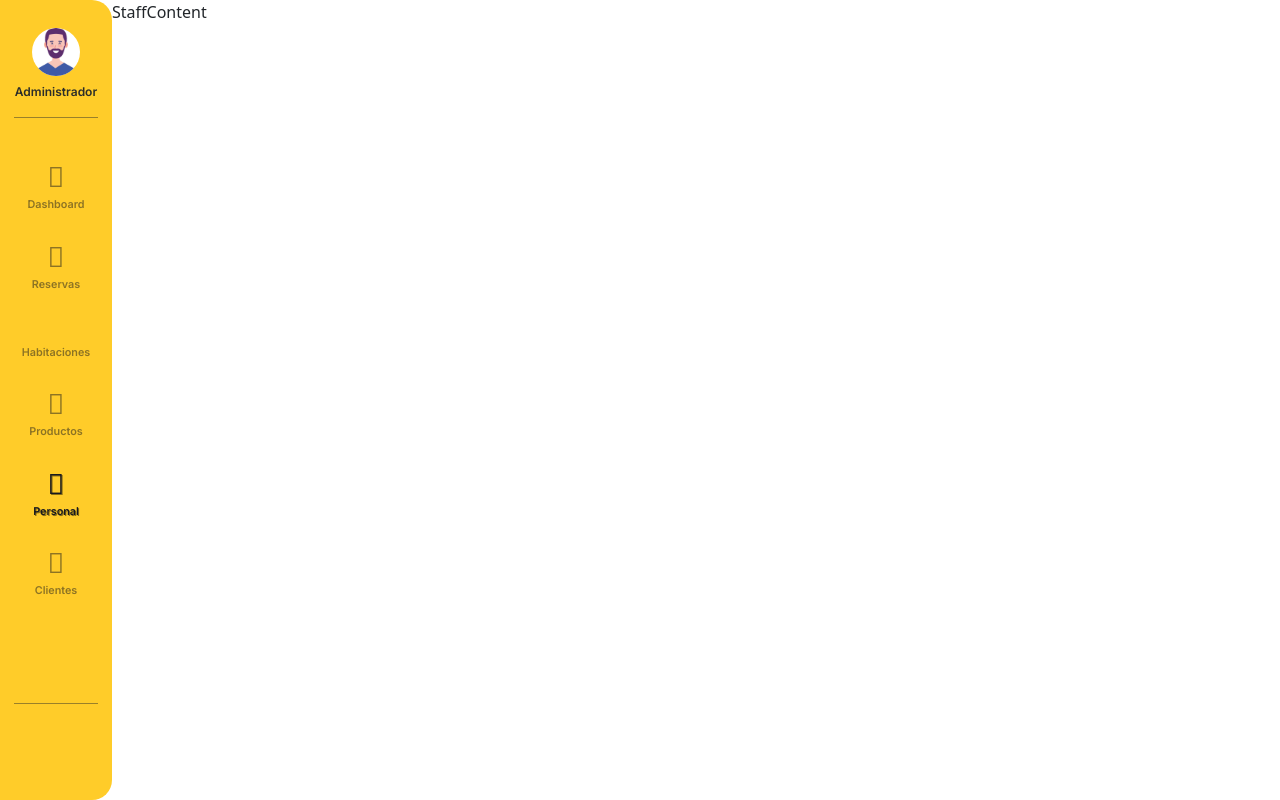
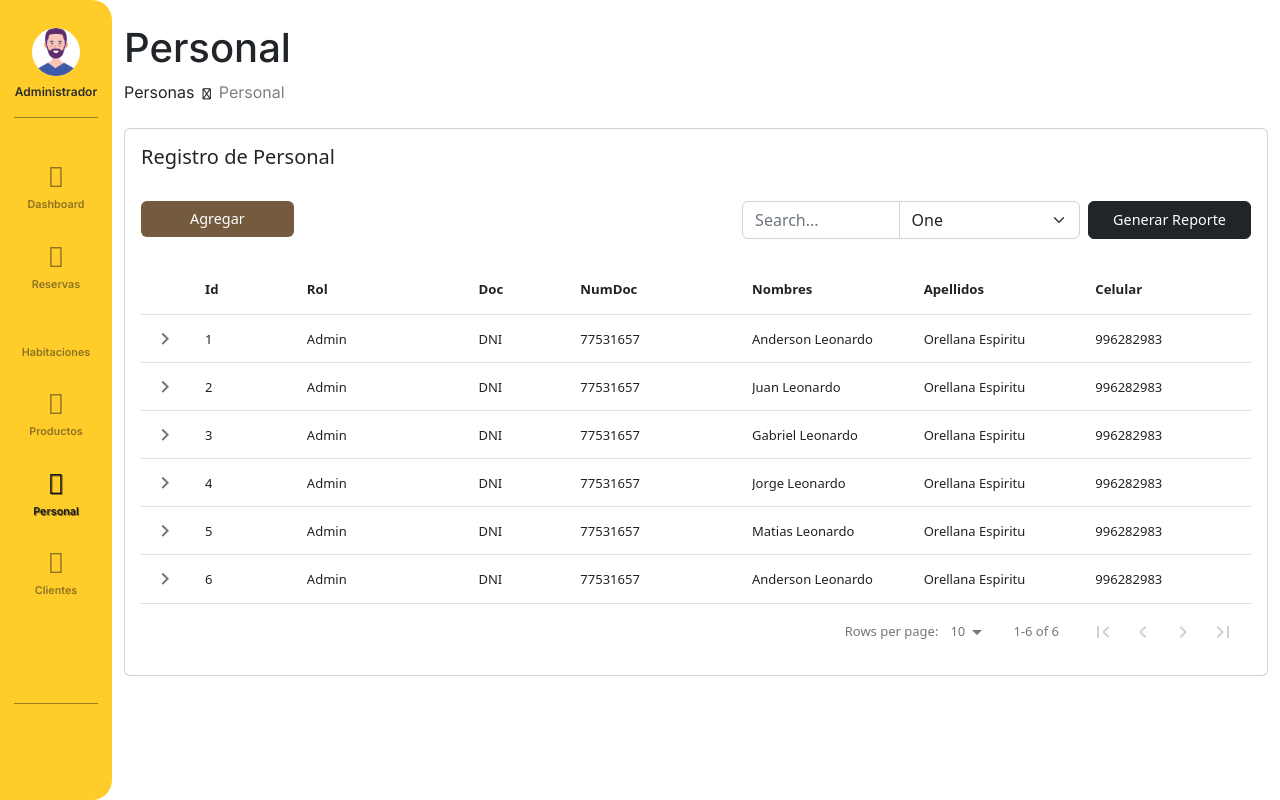
Before and after one commit to AndersonLe17/villabuenavista, a React (Create React App) app: page /dashboard/staff in a window 1280 px wide. Built offline with nearby package versions, Linux system fonts and the light colour scheme.

Commit message:
mant_usuarios 50&

```diff
--- a/package.json
+++ b/package.json
@@ -9,9 +9,10 @@
     "bootstrap": "^5.2.3",
     "react": "^18.2.0",
     "react-bootstrap": "^2.7.4",
+    "react-data-table-component": "^7.5.3",
     "react-dom": "^18.2.0",
     "react-router-dom": "^6.11.2",
-    "react-scripts": "5.0.1",
+    "react-scripts": "^5.0.1",
     "sass": "^1.62.1",
     "web-vitals": "^2.1.4"
   },
--- a/src/components/Content/StaffContent.jsx
+++ b/src/components/Content/StaffContent.jsx
@@ -1,9 +1,16 @@
-import React from 'react'
+import { Container } from "react-bootstrap";
+import Breadcrumb from "./components/Breadcrumb";
+import { RegDataTable } from "../DataTable";
+
 
 const StaffContent = () => {
   return (
-    <div>StaffContent</div>
-  )
-}
+    <Container fluid className="py-4">
+      <Breadcrumb subTitle="Personal" title="Personas"/>
 
-export default StaffContent
+      <RegDataTable />
+    </Container>
+  );
+};
+
+export default StaffContent;
--- /dev/null
+++ b/src/components/Content/components/Breadcrumb.jsx
@@ -0,0 +1,16 @@
+const Breadcrumb = ({ title, subTitle }) => {
+  return (
+    <div>
+      <h1 className="fs-1 mb-2">{subTitle}</h1>
+      <div className="d-flex align-items-end">
+        <p className="">{title}</p>
+        <span className="mx-2">
+          <i className="fa-regular fa-chevron-right fs-min"></i>
+        </span>
+        <p className="text-black-50">{subTitle}</p>
+      </div>
+    </div>
+  );
+};
+
+export default Breadcrumb;
--- /dev/null
+++ b/src/components/Content/components/MenuButtons.jsx
@@ -0,0 +1,17 @@
+import { ButtonCustom } from "../../ButtonCustom";
+
+const MenuButtons = ({ isCreator, isReporter, children }) => {
+  return (
+    <div className="py-4 row justify-content-between">
+      <div className="col">
+        {isCreator && <ButtonCustom className="px-5 w-auto" variant="basic" text="Agregar" />}
+      </div>
+      <div className="col d-flex justify-content-end">
+        {children}
+        {isReporter && <ButtonCustom className="ms-2 px-4 w-auto" variant="dark" text="Generar Reporte" />}
+      </div>
+    </div>
+  );
+};
+
+export default MenuButtons;
--- a/src/components/Content/components/ServiceDetails.jsx
+++ b/src/components/Content/components/ServiceDetails.jsx
@@ -55,7 +55,7 @@ const ServiceDetails = () => {
 
 const Feature = ({ icon, sub, detail }) => {
   return (
-    <div className="card">
+    <div className="card card-detail">
       <div className="card-content">
         <div className="card-icon">
           <i className={icon}></i>
--- /dev/null
+++ b/src/components/DataTable/RegDataTable.jsx
@@ -0,0 +1,114 @@
+import { Card, Form, InputGroup } from "react-bootstrap";
+import DataTable from "react-data-table-component";
+import MenuButtons from "../Content/components/MenuButtons";
+import { dataTableStyle } from "./style";
+import { useEffect, useState } from "react";
+
+const data = [
+  {idUsuario: 1, rol: "Admin", doc: "DNI", numDoc: "77531657", nombre: "Anderson Leonardo", apellido: "Orellana Espiritu", celular: "996282983"},
+  {idUsuario: 2, rol: "Admin", doc: "DNI", numDoc: "77531657", nombre: "Juan Leonardo", apellido: "Orellana Espiritu", celular: "996282983"},
+  {idUsuario: 3, rol: "Admin", doc: "DNI", numDoc: "77531657", nombre: "Gabriel Leonardo", apellido: "Orellana Espiritu", celular: "996282983"},
+  {idUsuario: 4, rol: "Admin", doc: "DNI", numDoc: "77531657", nombre: "Jorge Leonardo", apellido: "Orellana Espiritu", celular: "996282983"},
+  {idUsuario: 5, rol: "Admin", doc: "DNI", numDoc: "77531657", nombre: "Matias Leonardo", apellido: "Orellana Espiritu", celular: "996282983"},
+  {idUsuario: 6, rol: "Admin", doc: "DNI", numDoc: "77531657", nombre: "Anderson Leonardo", apellido: "Orellana Espiritu", celular: "996282983"},
+];
+
+const columns = [
+  {
+    name: 'Id',
+    filter: 'id',
+    selector: row => row.idUsuario,
+    sortable: true,
+    grow: 0.5,
+  },
+  {
+    name: 'Rol',
+    filter: 'rol',
+    selector: row => row.rol,
+    sortable: true,
+  },
+  {
+    name: 'Doc',
+    filter: 'doc',
+    selector: row => row.doc,
+    sortable: true,
+    grow: 0.5,
+  },
+  {
+    name: 'NumDoc',
+    filter: 'numDoc',
+    selector: row => row.numDoc,
+    sortable: true,
+  },
+  {
+    name: 'Nombres',
+    filter: 'nombre',
+    selector: row => row.nombre,
+    sortable: true,
+  },
+  {
+    name: 'Apellidos',
+    filter: 'apellido',
+    selector: row => row.apellido,
+    sortable: true,
+  },
+  {
+    name: 'Celular',
+    filter: 'celular',
+    selector: row => row.celular,
+    sortable: true,
+  }
+];
+
+const RegDataTable = () => {
+  const [records, setRecords] = useState(data);
+  // const [filter, setFilter] = useState();
+
+  useEffect(() => {
+    setRecords([]);
+    setRecords(data);
+  }, []);
+
+  const handleFilter = (event) => {
+    const newData = data.filter(row => {
+      return row["nombre"].toLowerCase().includes(event.target.value.toLowerCase())
+    })
+    setRecords(newData);
+  }
+
+  return (
+    <Card className="my-4">
+      <Card.Body>
+        <Card.Title>Registro de Personal</Card.Title>
+        <MenuButtons isCreator={true} isReporter={true} >
+          <InputGroup className="w-auto">
+            <Form.Control
+              type="text"
+              placeholder="Search..."
+              onChange={handleFilter}
+            />
+            <Form.Select aria-label="Default select example">
+              <option value="1">One</option>
+            </Form.Select>
+          </InputGroup>
+        </MenuButtons>
+        <DataTable
+          columns={columns}
+          data={records}
+          customStyles={dataTableStyle}
+          highlightOnHover
+          pagination
+          expandableRows
+          expandableRowsComponent={ExpandedComponent}
+          expandableRowDisabled={(row) => row.disabled}
+        />
+      </Card.Body>
+    </Card>
+  );
+};
+
+const ExpandedComponent = ({ data }) => {
+  return <pre>{data.nombre}</pre>
+}
+
+export default RegDataTable;
--- /dev/null
+++ b/src/components/DataTable/index.js
@@ -0,0 +1 @@
+export { default as RegDataTable } from './RegDataTable';
--- /dev/null
+++ b/src/components/DataTable/style.js
@@ -0,0 +1,22 @@
+export const dataTableStyle = {
+  table: {
+    style: {
+      color: "red",
+      backgroundColor: "red",
+    },
+  },
+  rows: {
+    style: {},
+  },
+  headCells: {
+    style: {
+      //   backgroundColor: "#212529",
+      //   color: "#fff",
+      fontWeight: "bold",
+      fontSize: "1.1em",
+    },
+  },
+  cells: {
+    style: {},
+  },
+};
--- a/src/components/Header/NavBar.jsx
+++ b/src/components/Header/NavBar.jsx
@@ -16,8 +16,8 @@ const NavBar = ({ img }) => {
         <Navbar.Collapse id="basic-navbar-nav">
           <Nav className="ms-auto">
             <SearchInput />
-            <ButtonCustom variant="bone" className="btn-home me-2" text="Registrarse" onClick={() => navigate('/register')} />
-            <ButtonCustom variant="basic" className="btn-home" text="Iniciar Sesíon" onClick={() => navigate('/login')} />
+            <ButtonCustom variant="bone" className="w-auto px-4 me-2" text="Registrarse" onClick={() => navigate('/register')} />
+            <ButtonCustom variant="basic" className="w-auto px-4" text="Iniciar Sesíon" onClick={() => navigate('/login')} />
           </Nav>
         </Navbar.Collapse>
       </Container>
--- a/src/styles/App.scss
+++ b/src/styles/App.scss
@@ -210,10 +210,7 @@ header {
 .layout-content {
   padding-left: 7rem;
   transition: padding-left 0.45s ease-in-out;
-}
-
-.btn-home {
-  width: 9.5rem;
+  width: 100%;
 }
 
 .btn-toggle {
@@ -323,13 +320,6 @@ header {
   }
 }
 
-.card-service {
-  .card-img {
-    max-width: 100%;
-    height: 330px;
-  }
-}
-
 .dropend .dropdown-toggle::after {
   content: none;
 }
@@ -382,7 +372,14 @@ header {
   }
 }
 
-.card {
+.card-service {
+  .card-img {
+    max-width: 100%;
+    height: 330px;
+  }
+}
+
+.card-detail {
   display: flex;
   flex-direction: column;
   align-items: center;
--- a/src/styles/_fonts.scss
+++ b/src/styles/_fonts.scss
@@ -9,3 +9,7 @@ $nunito: "Nunito", sans-serif;
 .family-poppins {
     font-family: $poppins !important;
 }
+
+.fs-min {
+    font-size: 0.7rem;
+}
```
Also changed, not shown: 1 other file (tests, documents, lock files or other folders).
